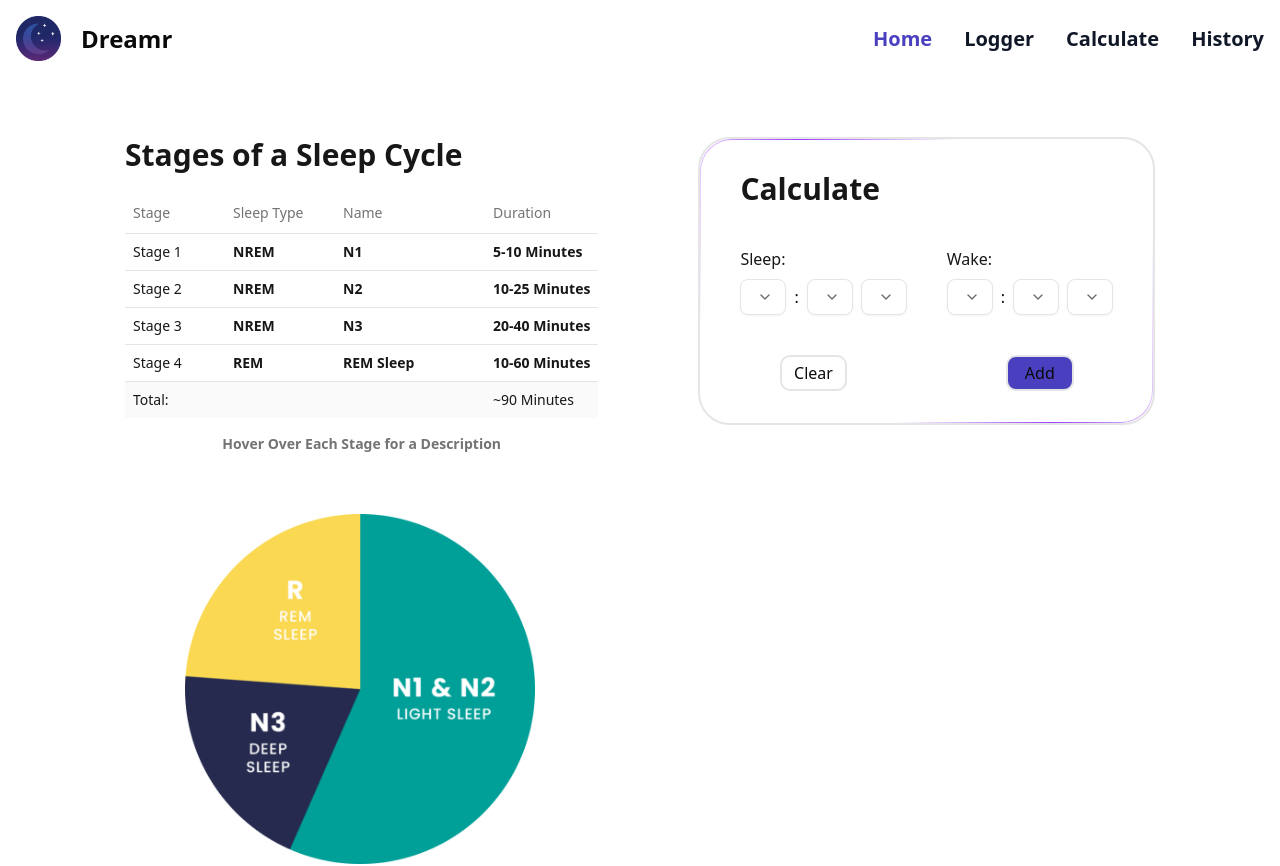
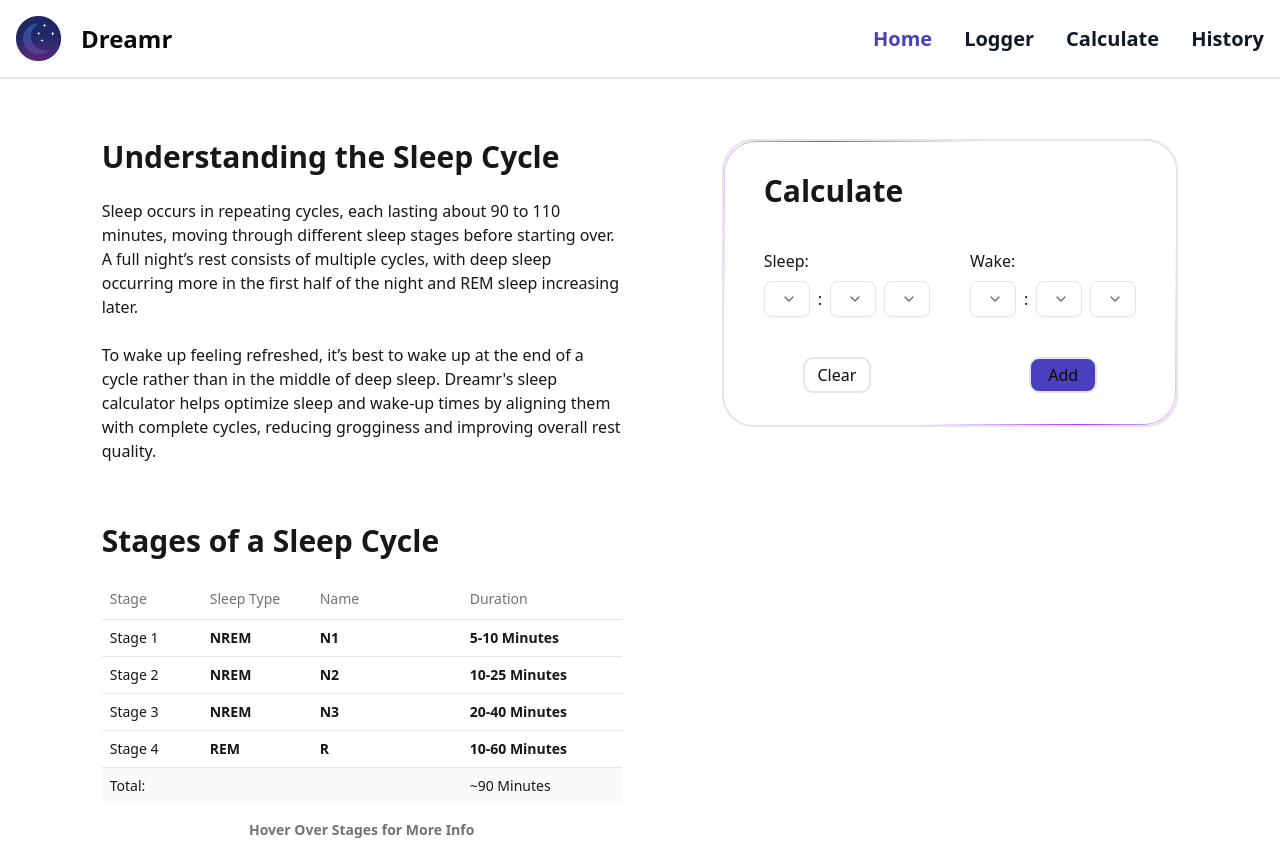
Before and after one commit to edddie7z/better-sleep-app, a Next.js app: page /calculate in a window 1280 px wide. Shown: the top 866 px of the page. Built offline with nearby package versions, Linux system fonts and the light colour scheme.

Commit message:
Small changes/updates

```diff
--- a/app/calculate/page.jsx
+++ b/app/calculate/page.jsx
@@ -8,6 +8,24 @@ export default function Calculate() {
     <div>
       <div className="flex justify-center my-15">
         <div className="flex flex-col gap-15">
+          <span className="text-primary w-130">
+            <span className="text-3xl font-semibold">
+              Understanding the Sleep Cycle
+            </span>
+            <br />
+            <br />
+            Sleep occurs in repeating cycles, each lasting about 90 to 110
+            minutes, moving through different sleep stages before starting over.
+            A full night’s rest consists of multiple cycles, with deep sleep
+            occurring more in the first half of the night and REM sleep
+            increasing later. <br />
+            <br />
+            To wake up feeling refreshed, it’s best to wake up at the end of a
+            cycle rather than in the middle of deep sleep. Dreamr's sleep
+            calculator helps optimize sleep and wake-up times by aligning them
+            with complete cycles, reducing grogginess and improving overall rest
+            quality.
+          </span>
           <CycleTable />
           <Image
             src="/assets/sleepCycle.png"
--- a/components/Accordian.jsx
+++ b/components/Accordian.jsx
@@ -8,13 +8,13 @@ import {
 
 function Accordian() {
   return (
-    <Accordion type="single" collapsible className="w-[95%] text-primary">
+    <Accordion type="single" collapsible className="w-[25%] text-primary">
       <AccordionItem value="item-1">
         <AccordionTrigger>What is Dreamr?</AccordionTrigger>
         <AccordionContent>
-          Dream is a tool to help improve your sleep. You can keep track of your
-          sleep with notes and use our calculator to find your scientifically
-          perfect sleep and wake times.
+          Dreamr is a tool to help improve your sleep. You can keep track of
+          your sleep with notes and use our calculator to find your
+          scientifically perfect sleep and wake times.
         </AccordionContent>
       </AccordionItem>
       <AccordionItem value="item-2">
--- a/components/CycleTable.jsx
+++ b/components/CycleTable.jsx
@@ -42,7 +42,7 @@ const stages = [
   {
     stage: "Stage 4",
     sleepType: "REM",
-    name: "REM Sleep",
+    name: "R",
     duration: "10-60 Minutes",
     description:
       "Characterized by rapid eye movement, increased brain activity, and vivid dreaming. The body experiences temporary muscle paralysis to prevent acting out dreams. This stage is crucial for cognitive function, learning, and emotional regulation.",
@@ -54,7 +54,7 @@ export function CycleTable() {
     <div className="flex flex-col gap-5 text-primary text-3xl font-semibold">
       Stages of a Sleep Cycle
       <Table>
-        <TableCaption>Hover Over Each Stage for a Description</TableCaption>
+        <TableCaption>Hover Over Stages for More Info</TableCaption>
         <TableHeader>
           <TableRow>
             <TableHead className="w-[100px]">Stage</TableHead>
@@ -80,7 +80,10 @@ export function CycleTable() {
                   </TableCell>
                 </TableRow>
               </HoverCardTrigger>
-              <HoverCardContent className="w-80">
+              <HoverCardContent className="w-80 flex flex-col gap-2">
+                <div className="text-primary font-semibold text-xl">
+                  {stage.stage} ({stage.name}):
+                </div>
                 <div className="text-primary">{stage.description}</div>
               </HoverCardContent>
             </HoverCard>
--- a/components/Footer.jsx
+++ b/components/Footer.jsx
@@ -2,7 +2,7 @@ import React from "react";
 
 function Footer() {
   return (
-    <footer className="bg-background rounded-lg shadow-sm m-4">
+    <footer className="bg-background border-t-2 shadow-sm m-4">
       <div className="w-full mx-auto max-w-screen-xl p-4 md:flex md:items-center md:justify-between">
         <span className="text-sm text-gray-500 sm:text-center dark:text-gray-400">
           © {new Date().getFullYear()}{" "}
--- a/components/Hero.jsx
+++ b/components/Hero.jsx
@@ -16,7 +16,7 @@ export default function Hero() {
   }, [resolvedTheme]);
 
   return (
-    <div className="relative flex h-[500px] w-full flex-col items-center justify-center overflow-hidden rounded-lg border bg-background">
+    <div className="relative flex h-[500px] w-full flex-col items-center justify-center overflow-hidden rounded-lg bg-background">
       <span className="pointer-events-none z-10 whitespace-pre-wrap text-center text-8xl font-semibold leading-none text-black dark:text-primary">
         Your Ticket To
         <br />
--- a/components/Navbar.jsx
+++ b/components/Navbar.jsx
@@ -7,7 +7,7 @@ function Navbar() {
   const [isHovered, setIsHovered] = useState(false);
 
   return (
-    <nav className=" border-gray-200 bg-background">
+    <nav className="border-b-2 bg-background">
       <div className="max-w-screen-xl flex flex-wrap items-center justify-between mx-auto p-4">
         <a href="/" className="flex items-center space-x-5 rtl:space-x-reverse">
           <span>
```
